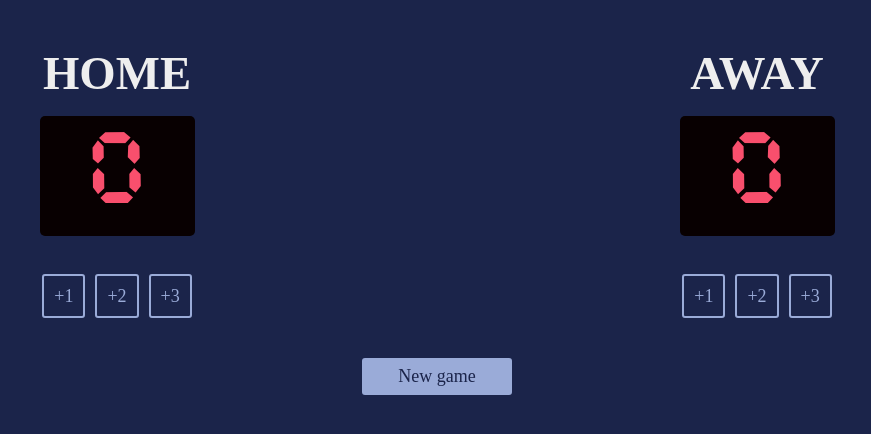
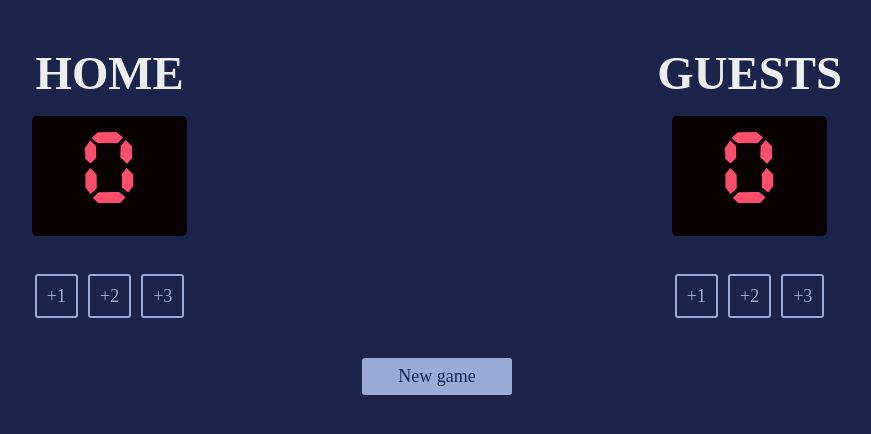
Before and after one commit to eburza/scoreboard, a website built with Vite: page index.html in a window 1280 px wide. Shown: the whole page, without its empty margins (203-1074 px from the left). Built offline with nearby package versions, Linux system fonts and the light colour scheme.

Commit message:
update scoreboard teams name

```diff
--- a/index.html
+++ b/index.html
@@ -14,7 +14,7 @@
                 </div>
             </div>
             <div class="individualContainers">
-                <h3>AWAY</h3>
+                <h3>GUESTS</h3>
                 <p class="score" id="score-guest">0</p>
                 <div class="buttons">
                     <button onclick = "plus1_guest()" >+1</button>
```
